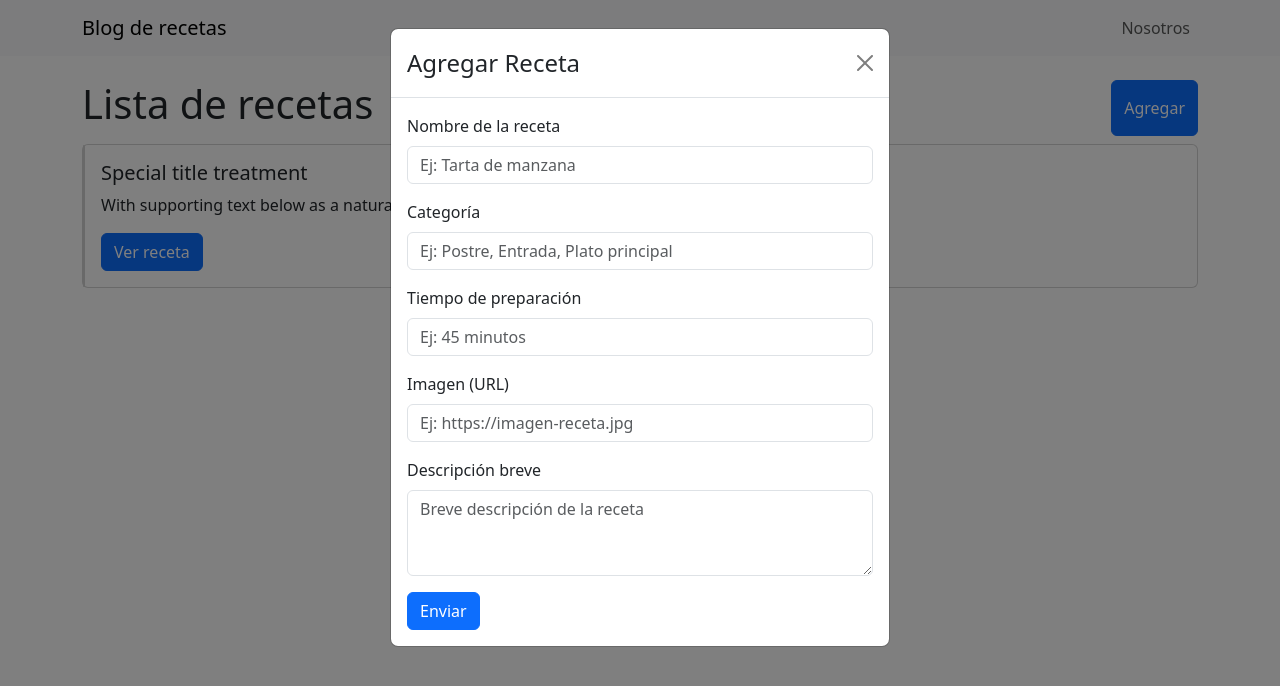
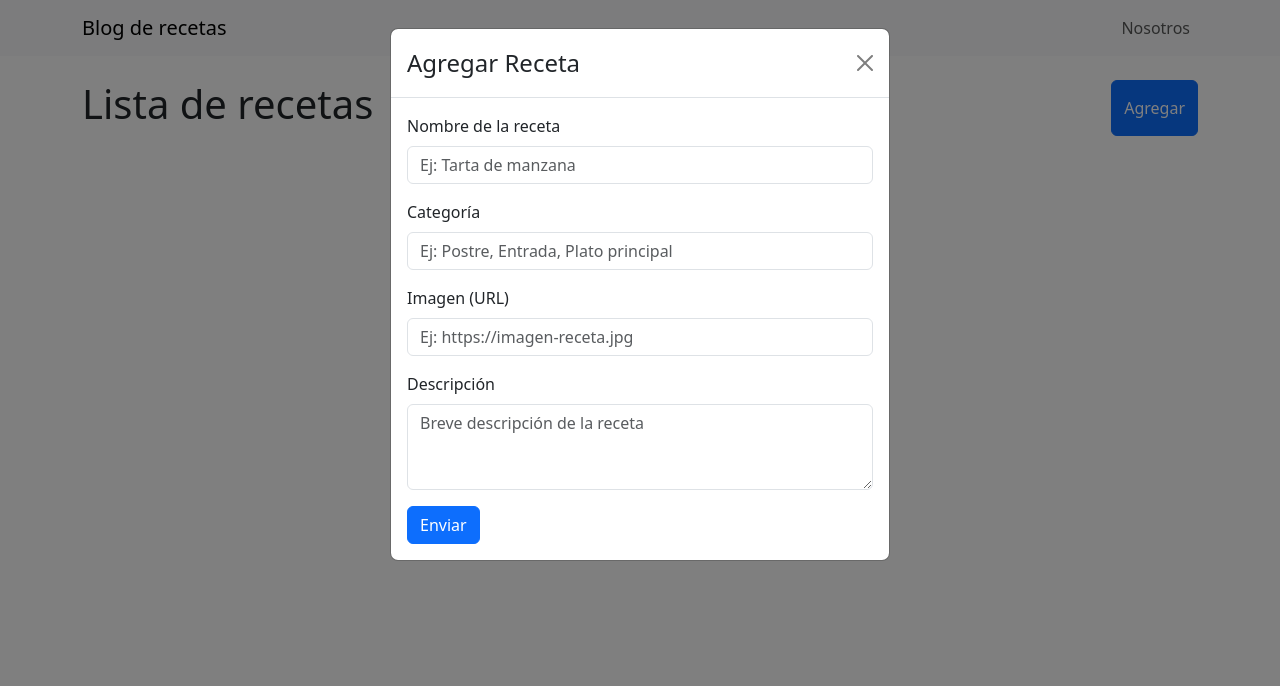
Before and after one commit to nachonazar/Ejercicio14-React, a React (Vite) app: page / in a window 1280 px wide. Both pictures are taken after a click on the button "Agregar". Shown: the top 686 px of the page. Built offline with nearby package versions, Linux system fonts and the light colour scheme.

Commit message:
cargue recetas y se muestran en el componente ListaRecetas

```diff
--- a/package.json
+++ b/package.json
@@ -13,7 +13,8 @@
     "bootstrap": "^5.3.7",
     "react": "^19.1.1",
     "react-bootstrap": "^2.10.10",
-    "react-dom": "^19.1.1"
+    "react-dom": "^19.1.1",
+    "react-hook-form": "^7.62.0"
   },
   "devDependencies": {
     "@eslint/js": "^9.32.0",
--- a/src/components/BlogRecetas.jsx
+++ b/src/components/BlogRecetas.jsx
@@ -11,21 +11,6 @@ const BlogRecetas = () => {
         <h1>Lista de recetas</h1>
         <Button onClick={() => setMostrar(true)}>Agregar</Button>
       </div>
-      <Row>
-        <Col>
-          <Card className="mt-2 d-flex flex-row">
-            <Card className="img"></Card>
-            <Card.Body className="text-start">
-              <Card.Title>Special title treatment</Card.Title>
-              <Card.Text>
-                With supporting text below as a natural lead-in to additional
-                content.
-              </Card.Text>
-              <Button variant="primary">Ver receta</Button>
-            </Card.Body>
-          </Card>
-        </Col>
-      </Row>
       <ModalReceta
         mostrar={mostrar}
         handleClose={() => setMostrar(false)}
--- /dev/null
+++ b/src/components/ItemReceta.jsx
@@ -0,0 +1,17 @@
+import React from 'react';
+import { Card, Button } from 'react-bootstrap';
+
+const ItemReceta = ({receta}) => {
+    return (
+          <Card className="mt-2 d-flex flex-row">
+            <Card.Img className="w-25" src={receta.imagen}></Card.Img>
+            <Card.Body className="text-start">
+              <Card.Title>{receta.nombre}</Card.Title>
+              <Card.Text>{receta.descripcion}</Card.Text>
+              <div className='d-flex justify-content-end'><Button variant="primary">Ver receta</Button></div>
+            </Card.Body>
+          </Card>
+    );
+};
+
+export default ItemReceta;
--- /dev/null
+++ b/src/components/ListaRecetas.jsx
@@ -0,0 +1,15 @@
+import React from 'react';
+import ItemReceta from './ItemReceta';
+
+const ListaRecetas = ({recetas}) => {
+    return (
+        <div className='mt-4'>
+            {
+                recetas.map((item, indice) => (
+                    <ItemReceta key={indice} receta={item}></ItemReceta>
+                ))}
+        </div>
+    );
+};
+
+export default ListaRecetas;
--- a/src/components/ModalReceta.jsx
+++ b/src/components/ModalReceta.jsx
@@ -1,43 +1,115 @@
-import React from "react";
+import React, { useEffect, useState } from "react";
 import { Modal, Button, Form } from "react-bootstrap";
+import { useForm } from "react-hook-form";
+import ListaRecetas from "./ListaRecetas";
 
 const ModalReceta = ({ mostrar, handleClose }) => {
+  const [recetas, setRecetas] = useState([]);
+
+  const {
+    register,
+    handleSubmit,
+    reset,
+    formState: { errors },
+  } = useForm();
+
+  const agregarRecetas = (data) => {
+    //tomar la receta que esta en el state recetas y guardarlo en el state recetas (array)
+    //recetas.push(color)
+    setRecetas([...recetas, data]);
+    //limpiar el formulario
+    reset();
+    handleClose();
+  };
+
+  useEffect(() => {}, [recetas]);
+
   return (
+    <>
       <Modal show={mostrar} onHide={handleClose}>
         <Modal.Header closeButton>
           <Modal.Title>Agregar Receta</Modal.Title>
         </Modal.Header>
         <Modal.Body>
-        <Form>
+          <Form onSubmit={handleSubmit(agregarRecetas)}>
             <Form.Group className="mb-3">
               <Form.Label>Nombre de la receta</Form.Label>
-            <Form.Control type="text" placeholder="Ej: Tarta de manzana" />
+              <Form.Control
+                type="text"
+                placeholder="Ej: Tarta de manzana"
+                {...register("nombre", {
+                  required: "El nombre es obligatorio",
+                  minLength: {
+                    value: 3,
+                    message: "Debe tener al menos 3 caracteres",
+                  },
+                })}
+              />
+              {errors.nombre && (
+                <Form.Text className="text-danger mx-2">
+                  {errors.nombre.message}
+                </Form.Text>
+              )}
             </Form.Group>
             <Form.Group className="mb-3">
               <Form.Label>Categoría</Form.Label>
               <Form.Control
                 type="text"
                 placeholder="Ej: Postre, Entrada, Plato principal"
+                {...register("categoria", {
+                  required: "La categoría es obligatoria",
+                })}
               />
-          </Form.Group>
-          <Form.Group className="mb-3">
-            <Form.Label>Tiempo de preparación</Form.Label>
-            <Form.Control type="text" placeholder="Ej: 45 minutos" />
+              {errors.categoria && (
+                <Form.Text className="text-danger mx-2">
+                  {errors.categoria.message}
+                </Form.Text>
+              )}
             </Form.Group>
             <Form.Group className="mb-3">
               <Form.Label>Imagen (URL)</Form.Label>
               <Form.Control
                 type="text"
                 placeholder="Ej: https://imagen-receta.jpg"
+                {...register("imagen", {
+                  validate: (value) =>
+                    value === "" ||
+                    value.startsWith("http://") ||
+                    value.startsWith("https://")
+                      ? true
+                      : "Debe ser una URL válida que empiece con http o https",
+                })}
               />
+              {errors.imagen && (
+                <Form.Text className="text-danger mx-2">
+                  {errors.imagen.message}
+                </Form.Text>
+              )}
             </Form.Group>
+
             <Form.Group className="mb-3">
-            <Form.Label>Descripción breve</Form.Label>
+              <Form.Label>Descripción</Form.Label>
               <Form.Control
                 as="textarea"
                 placeholder="Breve descripción de la receta"
                 rows={3}
+                {...register("descripcion", {
+                  required: "La descripción es obligatoria",
+                  minLength: {
+                    value: 10,
+                    message: "Debe tener al menos 10 caracteres",
+                  },
+                  maxLength: {
+                    value: 200,
+                    message: "No puede superar los 200 caracteres",
+                  },
+                })}
               />
+              {errors.descripcion && (
+                <Form.Text className="text-danger mx-2">
+                  {errors.descripcion.message}
+                </Form.Text>
+              )}
             </Form.Group>
             <Button variant="primary" type="submit">
               Enviar
@@ -45,6 +117,8 @@ const ModalReceta = ({ mostrar, handleClose }) => {
           </Form>
         </Modal.Body>
       </Modal>
+      <ListaRecetas recetas={recetas}></ListaRecetas>
+    </>
   );
 };
 
```
Also changed, not shown: 1 other file (tests, documents, lock files or other folders). Lines whose indentation alone changed are shown as unchanged.
